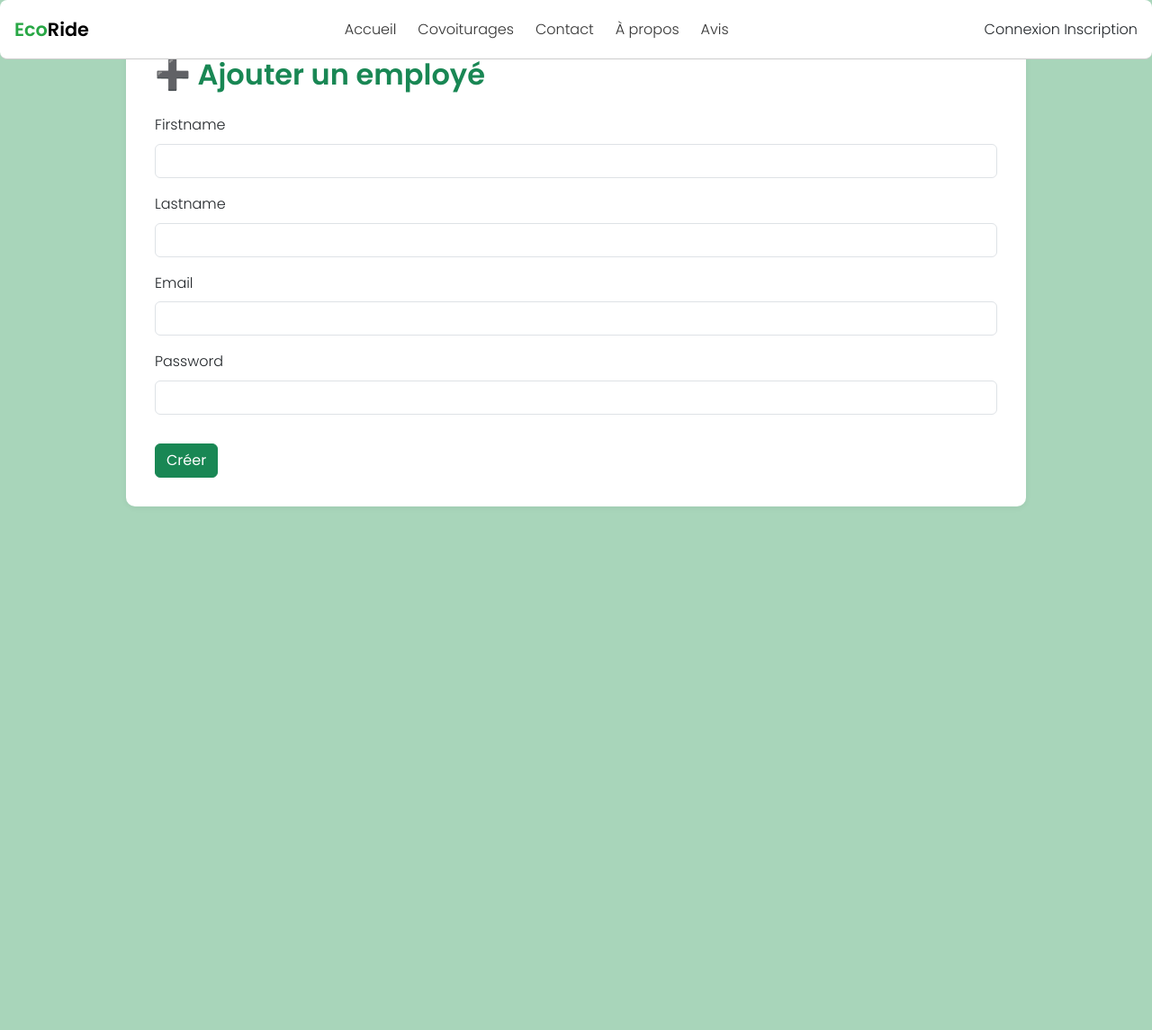
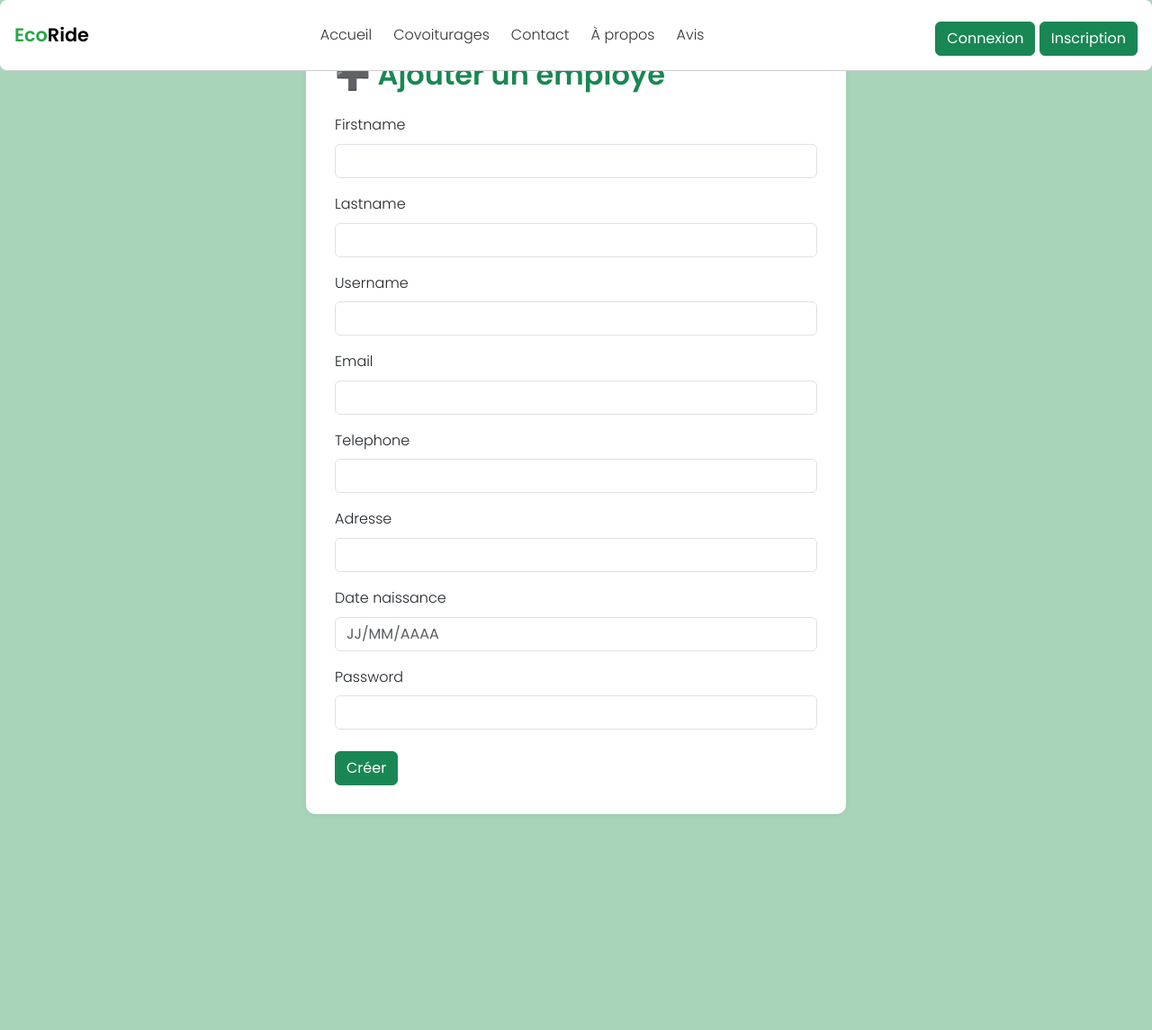
Before and after one commit to KlausAbut/ecoridesymfony, a Symfony app: template templates/admin/creer_employe.html.twig in a window 1280 px wide. Shown: the top 1145 px of the page at 90% size. Run offline with Twig, Linux system fonts and the light colour scheme; the template is opened without the code that fills it, so the values that code supplies are empty; form fields are guessed from the names that the template uses; style sheets or scripts are compiled from the project's sources; some libraries are stand-ins or nearby versions.

Commit message:
button user create

```diff
--- a/templates/admin/creer_employe.html.twig
+++ b/templates/admin/creer_employe.html.twig
@@ -2,15 +2,53 @@
 {% block title %}Créer un employé{% endblock %}
 
 {% block body %}
-<section class="section-box">
+<section class="section-box mx-auto" style="max-width: 600px;">
   <h2 class="text-success mb-4">➕ Ajouter un employé</h2>
 
   {{ form_start(form) }}
-    {{ form_row(form.firstname) }}
-    {{ form_row(form.lastname) }}
-    {{ form_row(form.email) }}
-    {{ form_row(form.password) }}
-    <button class="btn btn-success mt-3">Créer</button>
+
+    <div class="mb-3">
+      {{ form_label(form.firstname) }}
+      {{ form_widget(form.firstname, { attr: {'class': 'form-control'} }) }}
+    </div>
+
+    <div class="mb-3">
+      {{ form_label(form.lastname) }}
+      {{ form_widget(form.lastname, { attr: {'class': 'form-control'} }) }}
+    </div>
+
+    <div class="mb-3">
+      {{ form_label(form.username) }}
+      {{ form_widget(form.username, { attr: {'class': 'form-control'} }) }}
+    </div>
+
+    <div class="mb-3">
+      {{ form_label(form.email) }}
+      {{ form_widget(form.email, { attr: {'class': 'form-control'} }) }}
+    </div>
+
+    <div class="mb-3">
+      {{ form_label(form.telephone) }}
+      {{ form_widget(form.telephone, { attr: {'class': 'form-control'} }) }}
+    </div>
+
+    <div class="mb-3">
+      {{ form_label(form.adresse) }}
+      {{ form_widget(form.adresse, { attr: {'class': 'form-control'} }) }}
+    </div>
+
+    <div class="mb-3">
+      {{ form_label(form.dateNaissance) }}
+      {{ form_widget(form.dateNaissance, { attr: {'class': 'form-control', 'placeholder': 'JJ/MM/AAAA'} }) }}
+    </div>
+
+    <div class="mb-3">
+      {{ form_label(form.password) }}
+      {{ form_widget(form.password, { attr: {'class': 'form-control'} }) }}
+    </div>
+
+    <button class="btn btn-success mt-2">Créer</button>
+
   {{ form_end(form) }}
 </section>
 {% endblock %}
--- a/templates/partials/navbar.html.twig
+++ b/templates/partials/navbar.html.twig
@@ -35,8 +35,8 @@
       </div>
     </div>
   {% else %}
-    <a href="{{ path('app_login') }}">Connexion</a>
-    <a href="{{ path('app_register') }}">Inscription</a>
+    <a href="{{ path('app_login') }}" class="btn btn-success mt-2">Connexion</a>
+    <a href="{{ path('app_register') }}" class="btn btn-success mt-2">Inscription</a>
   {% endif %}
 </div>
 
```
Also changed, not shown: src/Controller/Admin/DashboardController.php (+18 -0 lines), src/Form/EmployeType.php (+24 -3 lines), templates/admin/dashboard.html.twig (+9 -2 lines).
